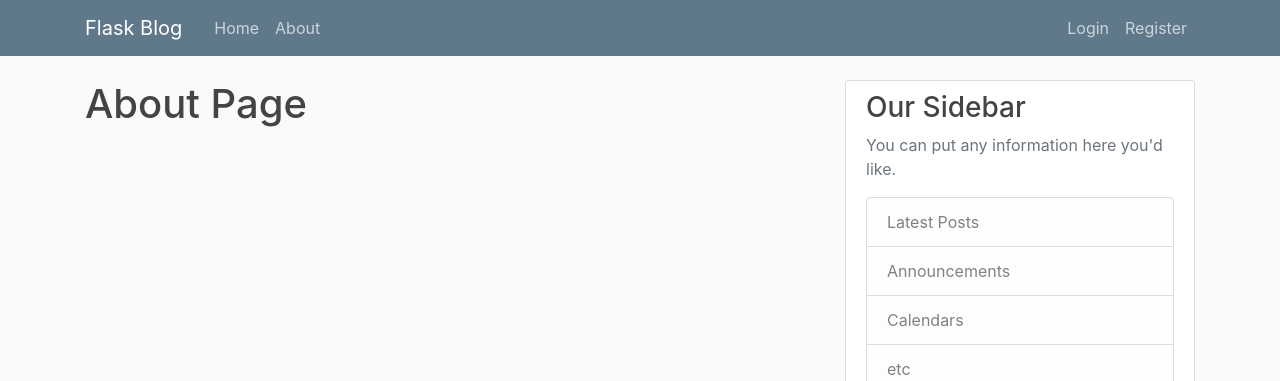
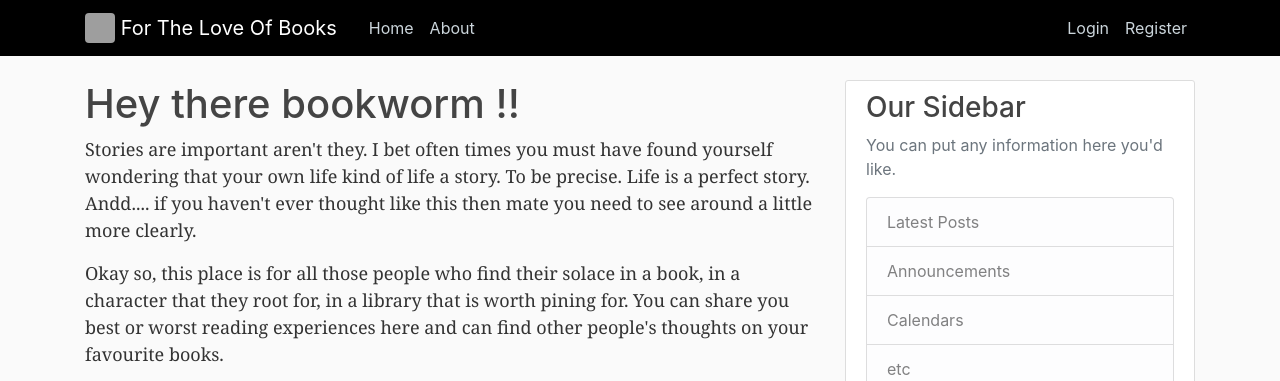
Before and after one commit to kausmeows/Bookish, a Flask app: page /about in a window 1280 px wide. Shown: the top 381 px of the page. Run offline with Flask 2, Linux system fonts and the light colour scheme; some libraries are stand-ins or nearby versions; grey boxes are pictures that could not be loaded.

Commit message:
updated front-end.

```diff
--- a/flaskblog/static/main.css
+++ b/flaskblog/static/main.css
@@ -9,7 +9,7 @@ body {
   }
 
   .bg-steel {
-    background-color: #5f788a;
+    background-color: black;
   }
 
   .site-header .navbar-nav .nav-link {
@@ -17,7 +17,7 @@ body {
   }
 
   .site-header .navbar-nav .nav-link:hover {
-    color: #ffffff;
+    color: lightcoral;
   }
 
   .site-header .navbar-nav .nav-link.active {
@@ -34,6 +34,7 @@ body {
 
   .article-title {
     color: #444444;
+    font-family: Georgia, 'Times New Roman', Times, serif
   }
 
   a.article-title:hover {
@@ -43,6 +44,7 @@ body {
 
   .article-content {
     white-space: pre-line;
+    font-family: Georgia, 'Times New Roman', Times, serif;
   }
 
   .article-img {
@@ -78,3 +80,8 @@ body {
   .account-heading {
     font-size: 2.5rem;
   }
+
+  .about-font{
+    font-family: Georgia, 'Times New Roman', Times, serif;
+    font-size: large;
+  }
--- a/flaskblog/templates/about.html
+++ b/flaskblog/templates/about.html
@@ -1,4 +1,24 @@
 {% extends "layout.html" %}
 {% block content %}
-    <h1>About Page</h1>
+    <h1>Hey there bookworm !!</h1>
+    <p class="about-font">
+        Stories are important aren't they. I bet often times you must have found yourself wondering that your own life kind of life a story.
+        To be precise. Life is a perfect story. Andd.... if you haven't ever thought like this then mate you need to
+        see around a little more clearly.
+    </p>
+    <p class="about-font">
+        Okay so, this place is for all those people who find their solace in a book, in a character that they root for, in a library that is worth pining for.
+        You can share you best or worst reading experiences here and can find other people's thoughts on your favourite books.
+    </p>
+    <img src="https://quotefancy.com/media/wallpaper/3840x2160/6496968-Haruki-Murakami-Quote-I-m-alone-inside-the-world-of-the-story-my.jpg" width="700" height="480">
+
+    <p class="about-font">
+        <br>
+        Often times we are lost in the multitude of all that is going on around. People seem to have figured out what they want with life (realllyyy....how man ??) and you still seem to struggle with all that
+        you want to do. Because there's so much to do, so much to change and so much to be experienced. But fear not my friend, thy is not alone. In moments like this, a good l book takes you hand and
+        brings you out of that clutching darkness of, of...well life.
+    </p>
+    <p class="about-font">
+        And as my man Tolkein said - "Not all those who wander are lost."
+    </p>
 {% endblock content %}
--- a/flaskblog/templates/layout.html
+++ b/flaskblog/templates/layout.html
@@ -13,9 +13,9 @@
     <link rel="stylesheet" type="text/css" href="{{ url_for('static', filename='main.css') }}">
 
     {% if title %}
-    <title>Flask Blog - {{ title }}</title>
+    <title>Bookclub 101 - {{ title }}</title>
     {% else %}
-    <title>Flask Blog</title>
+    <title>Bookclub 101</title>
     {% endif %}
 </head>
 
@@ -23,7 +23,10 @@
     <header class="site-header">
         <nav class="navbar navbar-expand-md navbar-dark bg-steel fixed-top">
             <div class="container">
-                <a class="navbar-brand mr-4" href="/">Flask Blog</a>
+                <a class="navbar-brand mr-4" href="/">
+                  <img src="https://www.stylist.co.uk/images/app/uploads/2019/12/17162852/the-end-of-a-book-1120x1120.jpeg?w=1200&h=1&fit=max&auto=format%2Ccompress" width="30" height="30" class="d-inline-block align-top rounded" alt="">
+                  For The Love Of Books
+                </a>
                 <button class="navbar-toggler" type="button" data-toggle="collapse" data-target="#navbarToggle"
                     aria-controls="navbarToggle" aria-expanded="false" aria-label="Toggle navigation">
                     <span class="navbar-toggler-icon"></span>
```
Also changed, not shown: flaskblog/site.db.
